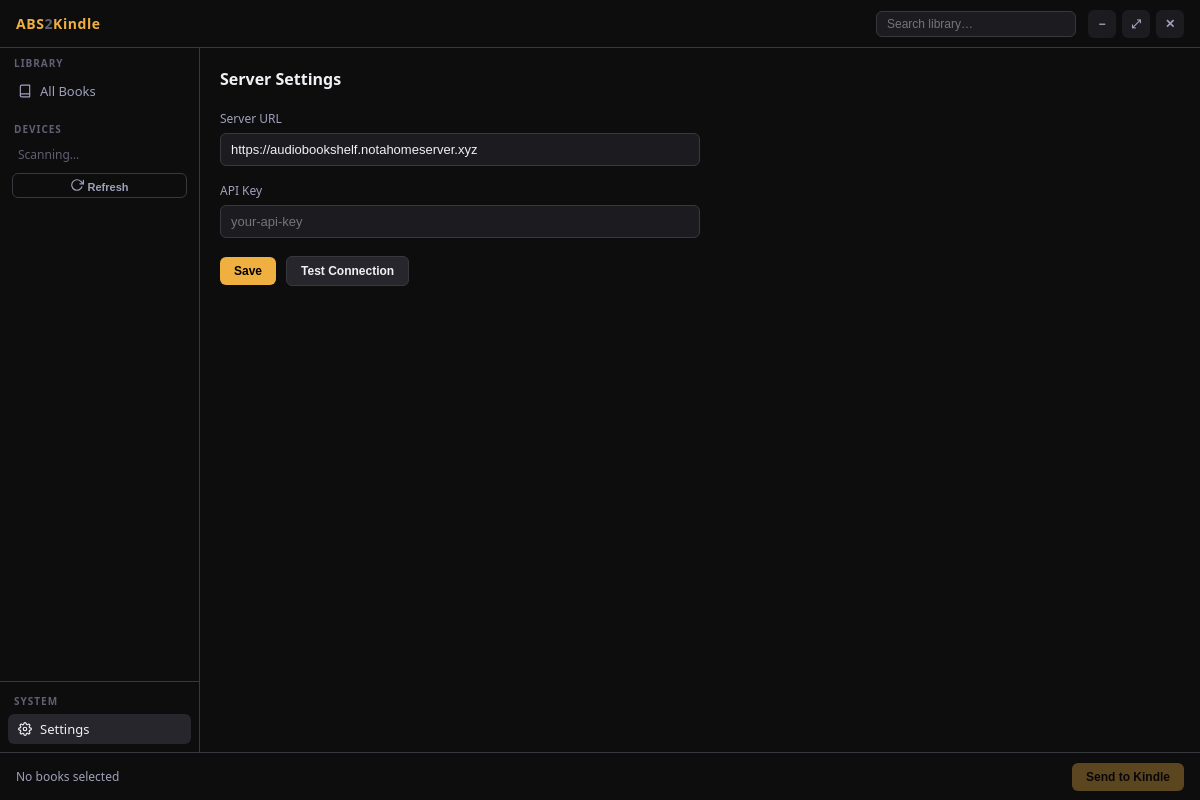
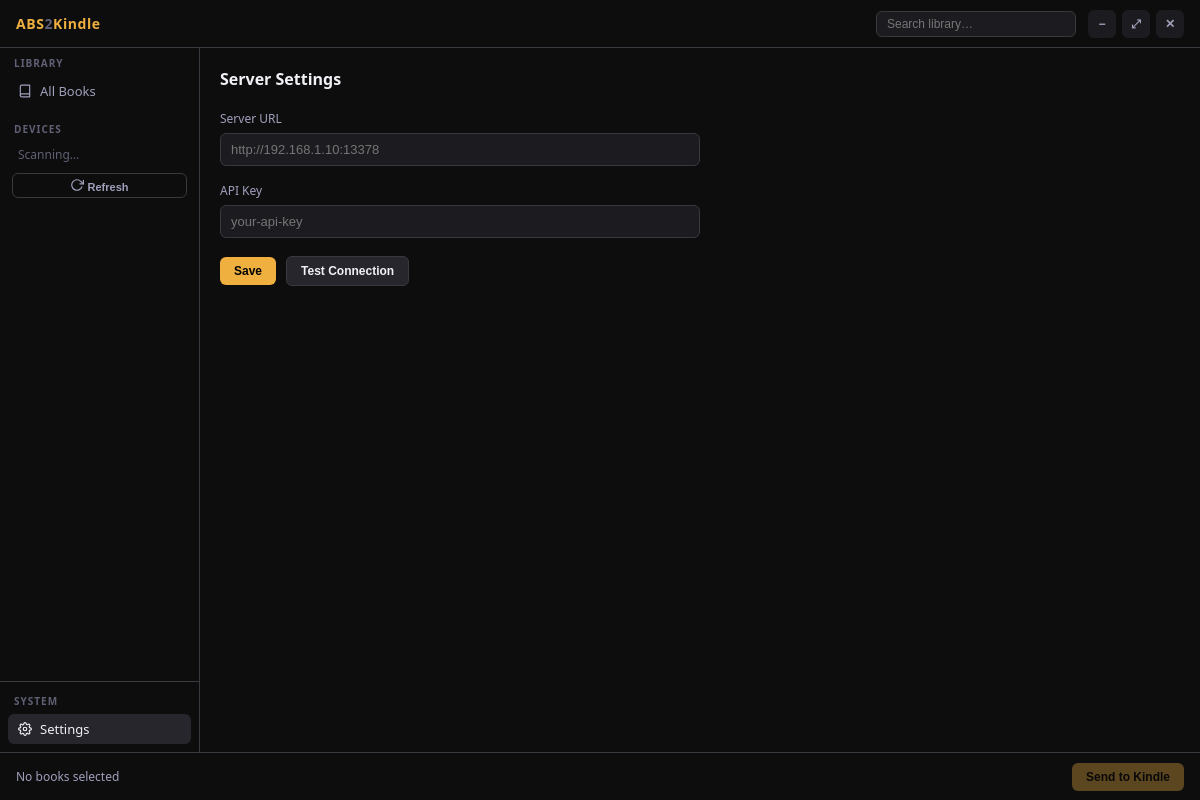
Before and after one commit to TheSingularis/ABS2Kindle, an Electron app: page src/renderer/index.html in a window 1200 px wide. Both pictures are taken after a click on the element "Settings". Drawn offline with Linux system fonts and the light colour scheme; no server answers.

Commit message:
removed test abs server link

```diff
--- a/src/renderer/index.html
+++ b/src/renderer/index.html
@@ -149,7 +149,7 @@
                             <h2>Server Settings</h2>
 
                             <label>Server URL
-                                <input type="text" id="input-url" placeholder="http://192.168.1.10:13378" value="https://audiobookshelf.notahomeserver.xyz" />
+                                <input type="text" id="input-url" placeholder="http://192.168.1.10:13378" />
                             </label>
 
                             <!-- API key fields -->
```
